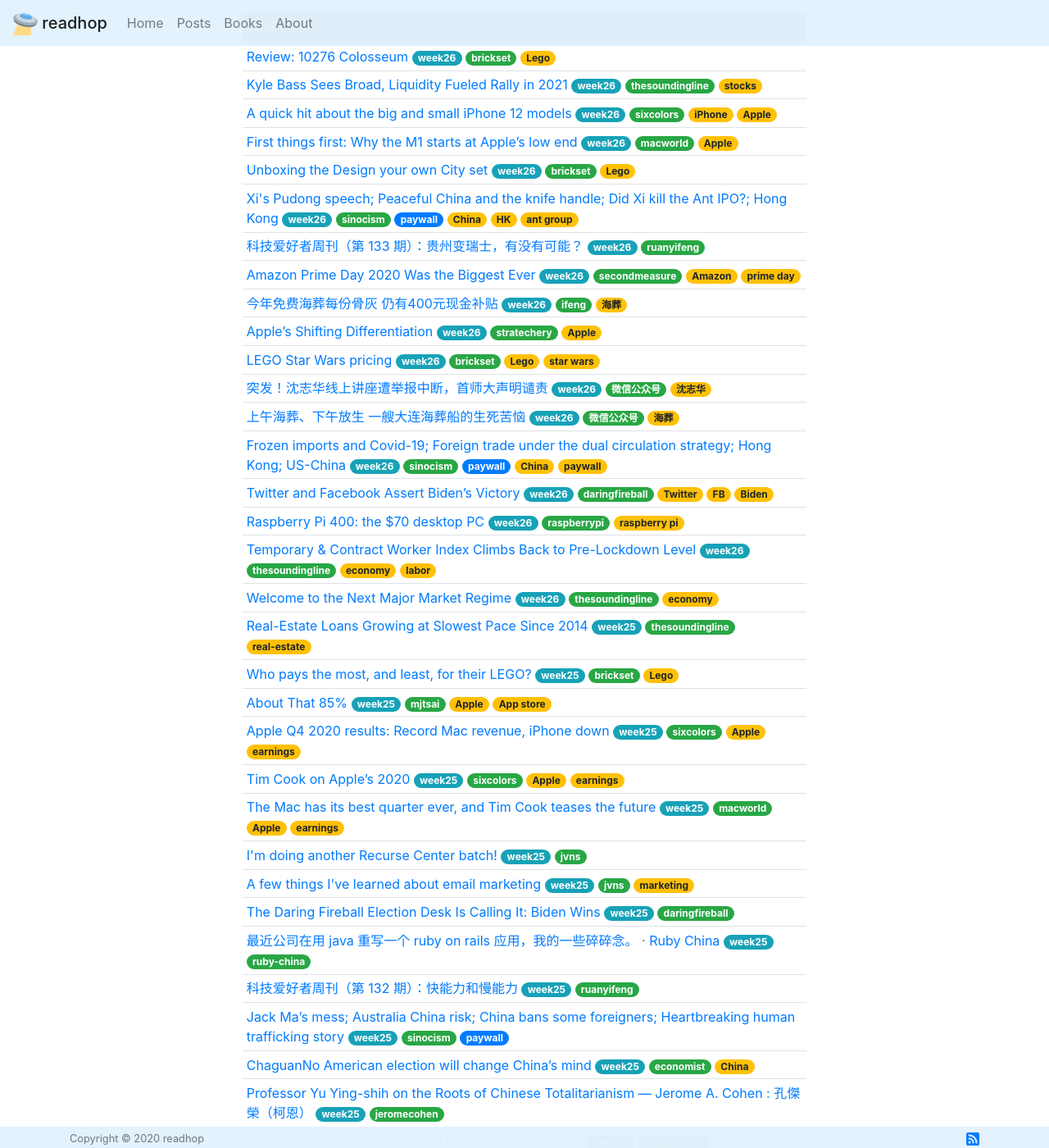
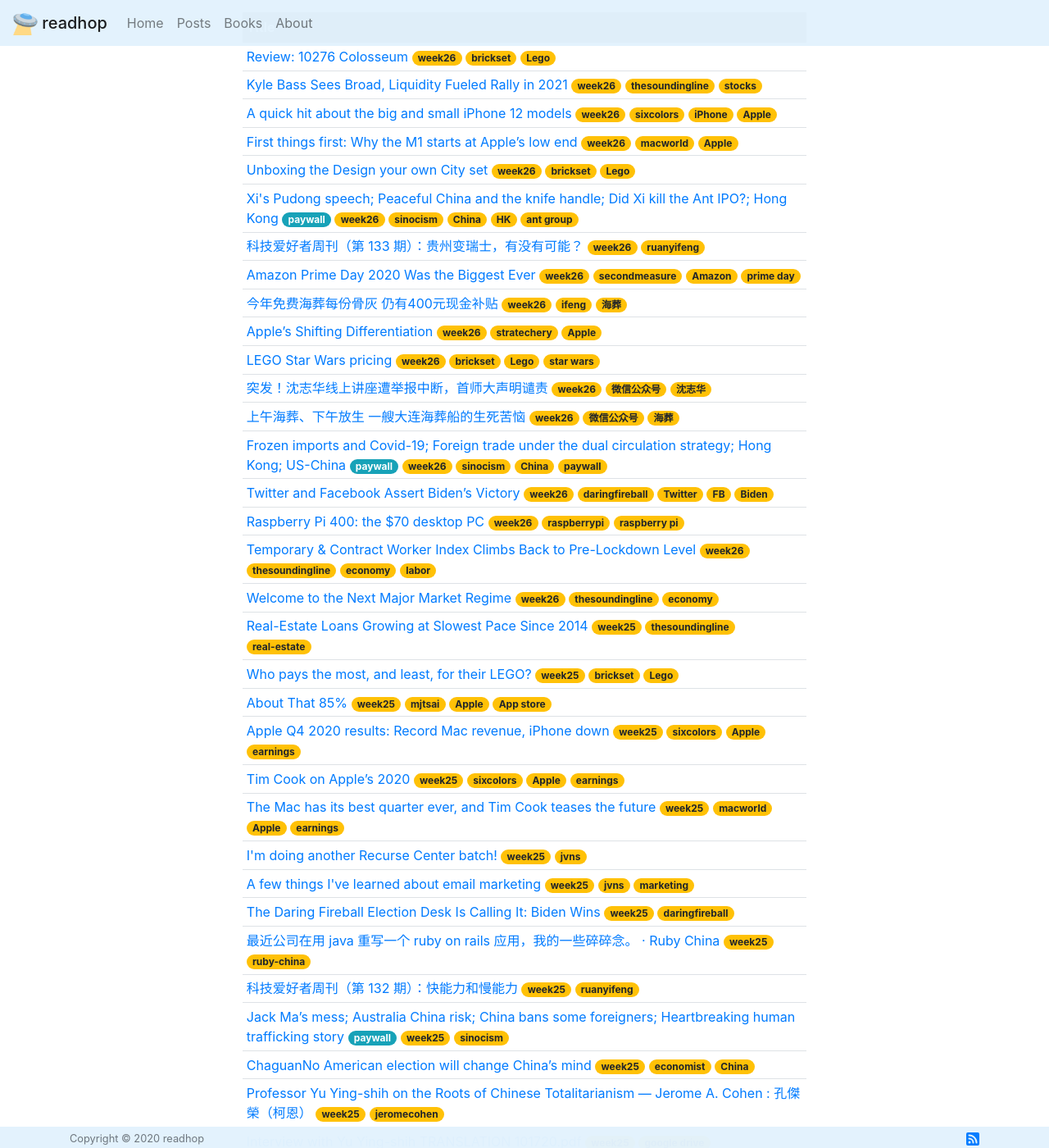
Before and after one commit to robocalpico/robocalpico.github.io, a Jekyll site: the page built from index.md, in a window 1280 px wide and 1400 px high, scrolled down 241 px. Shown: the whole window at 82% size. Built offline with Jekyll 4.4.1, drawn with Linux system fonts in a browser that asks for light colours; comment, search, counter and statistics services are not loaded; some of the changed lines change nothing that is shown.

Commit message:
label update

```diff
--- a/index.md
+++ b/index.md
@@ -20,214 +20,214 @@
   <tbody>
     <tr><td>
       <a href="https://brickset.com/article/54267" target="_blank" rel="noopener noreferrer">Review: 10276 Colosseum</a>
-      <span class="badge badge-pill badge-info text-wrap text-left">week26</span>
-      <span class="badge badge-pill badge-success text-wrap text-left">brickset</span>
+      <span class="badge badge-pill badge-warning text-wrap text-left">week26</span>
+      <span class="badge badge-pill badge-warning text-wrap text-left">brickset</span>
       <span class="badge badge-pill badge-warning text-wrap text-left">Lego</span>
     </td></tr>
     <tr><td>
       <a href="https://thesoundingline.com/kyle-bass-sees-board-liquidity-fueled-rally-in-2021/" target="_blank" rel="noopener noreferrer">Kyle Bass Sees Broad, Liquidity Fueled Rally in 2021</a>
-      <span class="badge badge-pill badge-info text-wrap text-left">week26</span>
-      <span class="badge badge-pill badge-success text-wrap text-left">thesoundingline</span>
+      <span class="badge badge-pill badge-warning text-wrap text-left">week26</span>
+      <span class="badge badge-pill badge-warning text-wrap text-left">thesoundingline</span>
       <span class="badge badge-pill badge-warning text-wrap text-left">stocks</span>
     </td></tr>
     <tr><td>
       <a href="https://sixcolors.com/post/2020/11/a-quick-hit-about-the-big-and-small-iphone-12-models/" target="_blank" rel="noopener noreferrer">A quick hit about the big and small iPhone 12 models</a>
-      <span class="badge badge-pill badge-info text-wrap text-left">week26</span>
-      <span class="badge badge-pill badge-success text-wrap text-left">sixcolors</span>
+      <span class="badge badge-pill badge-warning text-wrap text-left">week26</span>
+      <span class="badge badge-pill badge-warning text-wrap text-left">sixcolors</span>
       <span class="badge badge-pill badge-warning text-wrap text-left">iPhone</span>
       <span class="badge badge-pill badge-warning text-wrap text-left"> Apple</span>
     </td></tr>
     <tr><td>
       <a href="https://www.macworld.com/article/3591237/why-the-m1-starts-at-apples-low-end.html" target="_blank" rel="noopener noreferrer">First things first: Why the M1 starts at Apple’s low end</a>
-      <span class="badge badge-pill badge-info text-wrap text-left">week26</span>
-      <span class="badge badge-pill badge-success text-wrap text-left">macworld</span>
+      <span class="badge badge-pill badge-warning text-wrap text-left">week26</span>
+      <span class="badge badge-pill badge-warning text-wrap text-left">macworld</span>
       <span class="badge badge-pill badge-warning text-wrap text-left">Apple</span>
     </td></tr>
     <tr><td>
       <a href="https://brickset.com/article/54688" target="_blank" rel="noopener noreferrer">Unboxing the Design your own City set</a>
-      <span class="badge badge-pill badge-info text-wrap text-left">week26</span>
-      <span class="badge badge-pill badge-success text-wrap text-left">brickset</span>
+      <span class="badge badge-pill badge-warning text-wrap text-left">week26</span>
+      <span class="badge badge-pill badge-warning text-wrap text-left">brickset</span>
       <span class="badge badge-pill badge-warning text-wrap text-left">Lego</span>
     </td></tr>
     <tr><td>
       <a href="https://sinocism.com/p/xis-pudong-speech-peaceful-china" target="_blank" rel="noopener noreferrer">Xi's Pudong speech; Peaceful China and the knife handle; Did Xi kill the Ant IPO?; Hong Kong</a>
-      <span class="badge badge-pill badge-info text-wrap text-left">week26</span>
-      <span class="badge badge-pill badge-success text-wrap text-left">sinocism</span>
-      <span class="badge badge-pill badge-primary text-wrap text-left">paywall</span>
+      <span class="badge badge-pill badge-info text-wrap text-left">paywall</span>
+      <span class="badge badge-pill badge-warning text-wrap text-left">week26</span>
+      <span class="badge badge-pill badge-warning text-wrap text-left">sinocism</span>
       <span class="badge badge-pill badge-warning text-wrap text-left">China</span>
       <span class="badge badge-pill badge-warning text-wrap text-left"> HK</span>
       <span class="badge badge-pill badge-warning text-wrap text-left"> ant group</span>
     </td></tr>
     <tr><td>
       <a href="http://www.ruanyifeng.com/blog/2020/11/weekly-issue-133.html" target="_blank" rel="noopener noreferrer">科技爱好者周刊（第 133 期）：贵州变瑞士，有没有可能？</a>
-      <span class="badge badge-pill badge-info text-wrap text-left">week26</span>
-      <span class="badge badge-pill badge-success text-wrap text-left">ruanyifeng</span>
+      <span class="badge badge-pill badge-warning text-wrap text-left">week26</span>
+      <span class="badge badge-pill badge-warning text-wrap text-left">ruanyifeng</span>
     </td></tr>
     <tr><td>
       <a href="https://secondmeasure.com/datapoints/amazon-prime-day-2020-was-the-biggest-ever/" target="_blank" rel="noopener noreferrer">Amazon Prime Day 2020 Was the Biggest Ever</a>
-      <span class="badge badge-pill badge-info text-wrap text-left">week26</span>
-      <span class="badge badge-pill badge-success text-wrap text-left">secondmeasure</span>
+      <span class="badge badge-pill badge-warning text-wrap text-left">week26</span>
+      <span class="badge badge-pill badge-warning text-wrap text-left">secondmeasure</span>
       <span class="badge badge-pill badge-warning text-wrap text-left">Amazon</span>
       <span class="badge badge-pill badge-warning text-wrap text-left"> prime day</span>
     </td></tr>
     <tr><td>
       <a href="https://ishare.ifeng.com/c/s/7svQa8upRnm" target="_blank" rel="noopener noreferrer">今年免费海葬每份骨灰 仍有400元现金补贴</a>
-      <span class="badge badge-pill badge-info text-wrap text-left">week26</span>
-      <span class="badge badge-pill badge-success text-wrap text-left">ifeng</span>
+      <span class="badge badge-pill badge-warning text-wrap text-left">week26</span>
+      <span class="badge badge-pill badge-warning text-wrap text-left">ifeng</span>
       <span class="badge badge-pill badge-warning text-wrap text-left">海葬</span>
     </td></tr>
     <tr><td>
       <a href="https://stratechery.com/2020/apples-shifting-differentiation/" target="_blank" rel="noopener noreferrer">Apple’s Shifting Differentiation</a>
-      <span class="badge badge-pill badge-info text-wrap text-left">week26</span>
-      <span class="badge badge-pill badge-success text-wrap text-left">stratechery</span>
+      <span class="badge badge-pill badge-warning text-wrap text-left">week26</span>
+      <span class="badge badge-pill badge-warning text-wrap text-left">stratechery</span>
       <span class="badge badge-pill badge-warning text-wrap text-left">Apple</span>
     </td></tr>
     <tr><td>
       <a href="https://brickset.com/article/54374" target="_blank" rel="noopener noreferrer">LEGO Star Wars pricing</a>
-      <span class="badge badge-pill badge-info text-wrap text-left">week26</span>
-      <span class="badge badge-pill badge-success text-wrap text-left">brickset</span>
+      <span class="badge badge-pill badge-warning text-wrap text-left">week26</span>
+      <span class="badge badge-pill badge-warning text-wrap text-left">brickset</span>
       <span class="badge badge-pill badge-warning text-wrap text-left">Lego</span>
       <span class="badge badge-pill badge-warning text-wrap text-left"> star wars</span>
     </td></tr>
     <tr><td>
       <a href="https://mp.weixin.qq.com/s?__biz=MzUzNTUzMjcyNQ==&mid=2247511382&idx=2&sn=0cac53a2f9daf82557031e94c7c34bef&chksm=fa86e88ccdf1619ae4b672ed4f4ab3761bf2ed760ad87147d4acf12d031d58671e0bbd49ed04#rd" target="_blank" rel="noopener noreferrer">突发！沈志华线上讲座遭举报中断，首师大声明谴责</a>
-      <span class="badge badge-pill badge-info text-wrap text-left">week26</span>
-      <span class="badge badge-pill badge-success text-wrap text-left">微信公众号</span>
+      <span class="badge badge-pill badge-warning text-wrap text-left">week26</span>
+      <span class="badge badge-pill badge-warning text-wrap text-left">微信公众号</span>
       <span class="badge badge-pill badge-warning text-wrap text-left">沈志华</span>
     </td></tr>
     <tr><td>
       <a href="https://xw.qq.com/cmsid/20201109A06G8R00" target="_blank" rel="noopener noreferrer">上午海葬、下午放生 一艘大连海葬船的生死苦恼</a>
-      <span class="badge badge-pill badge-info text-wrap text-left">week26</span>
-      <span class="badge badge-pill badge-success text-wrap text-left">微信公众号</span>
+      <span class="badge badge-pill badge-warning text-wrap text-left">week26</span>
+      <span class="badge badge-pill badge-warning text-wrap text-left">微信公众号</span>
       <span class="badge badge-pill badge-warning text-wrap text-left">海葬</span>
     </td></tr>
     <tr><td>
       <a href="https://sinocism.com/p/frozen-imports-and-covid-19-foreign" target="_blank" rel="noopener noreferrer">Frozen imports and Covid-19; Foreign trade under the dual circulation strategy; Hong Kong; US-China</a>
-      <span class="badge badge-pill badge-info text-wrap text-left">week26</span>
-      <span class="badge badge-pill badge-success text-wrap text-left">sinocism</span>
-      <span class="badge badge-pill badge-primary text-wrap text-left">paywall</span>
+      <span class="badge badge-pill badge-info text-wrap text-left">paywall</span>
+      <span class="badge badge-pill badge-warning text-wrap text-left">week26</span>
+      <span class="badge badge-pill badge-warning text-wrap text-left">sinocism</span>
       <span class="badge badge-pill badge-warning text-wrap text-left">China</span>
       <span class="badge badge-pill badge-warning text-wrap text-left"> paywall</span>
     </td></tr>
     <tr><td>
       <a href="https://daringfireball.net/linked/2020/11/07/twitter-facebook-biden-win" target="_blank" rel="noopener noreferrer">Twitter and Facebook Assert Biden’s Victory</a>
-      <span class="badge badge-pill badge-info text-wrap text-left">week26</span>
-      <span class="badge badge-pill badge-success text-wrap text-left">daringfireball</span>
+      <span class="badge badge-pill badge-warning text-wrap text-left">week26</span>
+      <span class="badge badge-pill badge-warning text-wrap text-left">daringfireball</span>
       <span class="badge badge-pill badge-warning text-wrap text-left">Twitter</span>
       <span class="badge badge-pill badge-warning text-wrap text-left"> FB</span>
       <span class="badge badge-pill badge-warning text-wrap text-left"> Biden</span>
     </td></tr>
     <tr><td>
       <a href="https://www.raspberrypi.org/blog/raspberry-pi-400-the-70-desktop-pc/" target="_blank" rel="noopener noreferrer">Raspberry Pi 400: the $70 desktop PC</a>
-      <span class="badge badge-pill badge-info text-wrap text-left">week26</span>
-      <span class="badge badge-pill badge-success text-wrap text-left">raspberrypi</span>
+      <span class="badge badge-pill badge-warning text-wrap text-left">week26</span>
+      <span class="badge badge-pill badge-warning text-wrap text-left">raspberrypi</span>
       <span class="badge badge-pill badge-warning text-wrap text-left">raspberry pi</span>
     </td></tr>
     <tr><td>
       <a href="https://thesoundingline.com/temporary-contract-worker-index-climbs-back-to-pre-lockdown-level/" target="_blank" rel="noopener noreferrer">Temporary & Contract Worker Index Climbs Back to Pre-Lockdown Level</a>
-      <span class="badge badge-pill badge-info text-wrap text-left">week26</span>
-      <span class="badge badge-pill badge-success text-wrap text-left">thesoundingline</span>
+      <span class="badge badge-pill badge-warning text-wrap text-left">week26</span>
+      <span class="badge badge-pill badge-warning text-wrap text-left">thesoundingline</span>
       <span class="badge badge-pill badge-warning text-wrap text-left">economy</span>
       <span class="badge badge-pill badge-warning text-wrap text-left"> labor</span>
     </td></tr>
     <tr><td>
       <a href="https://thesoundingline.com/welcome-to-the-next-major-market-regime/" target="_blank" rel="noopener noreferrer">Welcome to the Next Major Market Regime</a>
-      <span class="badge badge-pill badge-info text-wrap text-left">week26</span>
-      <span class="badge badge-pill badge-success text-wrap text-left">thesoundingline</span>
+      <span class="badge badge-pill badge-warning text-wrap text-left">week26</span>
+      <span class="badge badge-pill badge-warning text-wrap text-left">thesoundingline</span>
       <span class="badge badge-pill badge-warning text-wrap text-left">economy</span>
     </td></tr>
     <tr><td>
       <a href="https://thesoundingline.com/real-estate-loans-growing-at-lowest-level-since-2014/" target="_blank" rel="noopener noreferrer">Real-Estate Loans Growing at Slowest Pace Since 2014</a>
-      <span class="badge badge-pill badge-info text-wrap text-left">week25</span>
-      <span class="badge badge-pill badge-success text-wrap text-left">thesoundingline</span>
+      <span class="badge badge-pill badge-warning text-wrap text-left">week25</span>
+      <span class="badge badge-pill badge-warning text-wrap text-left">thesoundingline</span>
       <span class="badge badge-pill badge-warning text-wrap text-left">real-estate</span>
     </td></tr>
     <tr><td>
       <a href="https://brickset.com/article/54588" target="_blank" rel="noopener noreferrer">Who pays the most, and least, for their LEGO?</a>
-      <span class="badge badge-pill badge-info text-wrap text-left">week25</span>
-      <span class="badge badge-pill badge-success text-wrap text-left">brickset</span>
+      <span class="badge badge-pill badge-warning text-wrap text-left">week25</span>
+      <span class="badge badge-pill badge-warning text-wrap text-left">brickset</span>
       <span class="badge badge-pill badge-warning text-wrap text-left">Lego</span>
     </td></tr>
     <tr><td>
       <a href="https://mjtsai.com/blog/2020/10/29/about-that-85/" target="_blank" rel="noopener noreferrer">About That 85%</a>
-      <span class="badge badge-pill badge-info text-wrap text-left">week25</span>
-      <span class="badge badge-pill badge-success text-wrap text-left">mjtsai</span>
+      <span class="badge badge-pill badge-warning text-wrap text-left">week25</span>
+      <span class="badge badge-pill badge-warning text-wrap text-left">mjtsai</span>
       <span class="badge badge-pill badge-warning text-wrap text-left">Apple</span>
       <span class="badge badge-pill badge-warning text-wrap text-left"> App store</span>
     </td></tr>
     <tr><td>
       <a href="https://sixcolors.com/post/2020/10/apple-q4-2020-results-record-mac-revenue-iphone-down/" target="_blank" rel="noopener noreferrer">Apple Q4 2020 results: Record Mac revenue, iPhone down</a>
-      <span class="badge badge-pill badge-info text-wrap text-left">week25</span>
-      <span class="badge badge-pill badge-success text-wrap text-left">sixcolors</span>
+      <span class="badge badge-pill badge-warning text-wrap text-left">week25</span>
+      <span class="badge badge-pill badge-warning text-wrap text-left">sixcolors</span>
       <span class="badge badge-pill badge-warning text-wrap text-left">Apple</span>
       <span class="badge badge-pill badge-warning text-wrap text-left"> earnings</span>
     </td></tr>
     <tr><td>
       <a href="https://sixcolors.com/post/2020/10/tim-cook-on-apples-2020/" target="_blank" rel="noopener noreferrer">Tim Cook on Apple’s 2020</a>
-      <span class="badge badge-pill badge-info text-wrap text-left">week25</span>
-      <span class="badge badge-pill badge-success text-wrap text-left">sixcolors</span>
+      <span class="badge badge-pill badge-warning text-wrap text-left">week25</span>
+      <span class="badge badge-pill badge-warning text-wrap text-left">sixcolors</span>
       <span class="badge badge-pill badge-warning text-wrap text-left">Apple</span>
       <span class="badge badge-pill badge-warning text-wrap text-left"> earnings</span>
     </td></tr>
     <tr><td>
       <a href="https://www.macworld.com/article/3586160/the-mac-has-its-best-quarter-ever-and-tim-cook-teases-the-future.html" target="_blank" rel="noopener noreferrer">The Mac has its best quarter ever, and Tim Cook teases the future</a>
-      <span class="badge badge-pill badge-info text-wrap text-left">week25</span>
-      <span class="badge badge-pill badge-success text-wrap text-left">macworld</span>
+      <span class="badge badge-pill badge-warning text-wrap text-left">week25</span>
+      <span class="badge badge-pill badge-warning text-wrap text-left">macworld</span>
       <span class="badge badge-pill badge-warning text-wrap text-left">Apple</span>
       <span class="badge badge-pill badge-warning text-wrap text-left"> earnings</span>
     </td></tr>
     <tr><td>
       <a href="https://jvns.ca/blog/2020/11/05/i-m-doing-another-recurse-center-batch-/" target="_blank" rel="noopener noreferrer">I'm doing another Recurse Center batch!</a>
-      <span class="badge badge-pill badge-info text-wrap text-left">week25</span>
-      <span class="badge badge-pill badge-success text-wrap text-left">jvns</span>
+      <span class="badge badge-pill badge-warning text-wrap text-left">week25</span>
+      <span class="badge badge-pill badge-warning text-wrap text-left">jvns</span>
     </td></tr>
     <tr><td>
       <a href="https://jvns.ca/blog/2020/10/28/a-few-things-i-ve-learned-about-email-marketing/" target="_blank" rel="noopener noreferrer">A few things I've learned about email marketing</a>
-      <span class="badge badge-pill badge-info text-wrap text-left">week25</span>
-      <span class="badge badge-pill badge-success text-wrap text-left">jvns</span>
+      <span class="badge badge-pill badge-warning text-wrap text-left">week25</span>
+      <span class="badge badge-pill badge-warning text-wrap text-left">jvns</span>
       <span class="badge badge-pill badge-warning text-wrap text-left">marketing</span>
     </td></tr>
     <tr><td>
       <a href="https://daringfireball.net/linked/2020/11/04/df-election-desk-biden-wins" target="_blank" rel="noopener noreferrer">The Daring Fireball Election Desk Is Calling It: Biden Wins</a>
-      <span class="badge badge-pill badge-info text-wrap text-left">week25</span>
-      <span class="badge badge-pill badge-success text-wrap text-left">daringfireball</span>
+      <span class="badge badge-pill badge-warning text-wrap text-left">week25</span>
+      <span class="badge badge-pill badge-warning text-wrap text-left">daringfireball</span>
     </td></tr>
     <tr><td>
       <a href="https://ruby-china.org/topics/40526" target="_blank" rel="noopener noreferrer">最近公司在用 java 重写一个 ruby on rails 应用，我的一些碎碎念。 · Ruby China</a>
-      <span class="badge badge-pill badge-info text-wrap text-left">week25</span>
-      <span class="badge badge-pill badge-success text-wrap text-left">ruby-china</span>
+      <span class="badge badge-pill badge-warning text-wrap text-left">week25</span>
+      <span class="badge badge-pill badge-warning text-wrap text-left">ruby-china</span>
     </td></tr>
     <tr><td>
       <a href="http://www.ruanyifeng.com/blog/2020/11/weekly-issue-132.html" target="_blank" rel="noopener noreferrer">科技爱好者周刊（第 132 期）：快能力和慢能力</a>
-      <span class="badge badge-pill badge-info text-wrap text-left">week25</span>
-      <span class="badge badge-pill badge-success text-wrap text-left">ruanyifeng</span>
+      <span class="badge badge-pill badge-warning text-wrap text-left">week25</span>
+      <span class="badge badge-pill badge-warning text-wrap text-left">ruanyifeng</span>
     </td></tr>
     <tr><td>
       <a href="https://sinocism.com/p/jack-mas-mess-australia-china-risk" target="_blank" rel="noopener noreferrer">Jack Ma’s mess; Australia China risk; China bans some foreigners; Heartbreaking human trafficking story</a>
-      <span class="badge badge-pill badge-info text-wrap text-left">week25</span>
-      <span class="badge badge-pill badge-success text-wrap text-left">sinocism</span>
-      <span class="badge badge-pill badge-primary text-wrap text-left">paywall</span>
+      <span class="badge badge-pill badge-info text-wrap text-left">paywall</span>
+      <span class="badge badge-pill badge-warning text-wrap text-left">week25</span>
+      <span class="badge badge-pill badge-warning text-wrap text-left">sinocism</span>
     </td></tr>
     <tr><td>
       <a href="https://www.economist.com/china/2020/11/07/no-american-election-will-change-chinas-mind" target="_blank" rel="noopener noreferrer">ChaguanNo American election will change China’s mind</a>
-      <span class="badge badge-pill badge-info text-wrap text-left">week25</span>
-      <span class="badge badge-pill badge-success text-wrap text-left">economist</span>
+      <span class="badge badge-pill badge-warning text-wrap text-left">week25</span>
+      <span class="badge badge-pill badge-warning text-wrap text-left">economist</span>
       <span class="badge badge-pill badge-warning text-wrap text-left">China</span>
     </td></tr>
     <tr><td>
       <a href="http://www.jeromecohen.net/jerrys-blog/2020/10/24/professor-yu-ying-shih-on-the-roots-of-chinese-totalitarianism" target="_blank" rel="noopener noreferrer">Professor Yu Ying-shih on the Roots of Chinese Totalitarianism — Jerome A. Cohen : 孔傑榮（柯恩）</a>
-      <span class="badge badge-pill badge-info text-wrap text-left">week25</span>
-      <span class="badge badge-pill badge-success text-wrap text-left">jeromecohen</span>
+      <span class="badge badge-pill badge-warning text-wrap text-left">week25</span>
+      <span class="badge badge-pill badge-warning text-wrap text-left">jeromecohen</span>
     </td></tr>
     <tr><td>
       <a href="https://drive.google.com/file/d/15UgW_94irZazs3gjFEhDMi6Z13sP7WB-/view" target="_blank" rel="noopener noreferrer">Interview with Yu Ying-shih TRANSLATION 101720.pdf</a>
-      <span class="badge badge-pill badge-info text-wrap text-left">week25</span>
-      <span class="badge badge-pill badge-success text-wrap text-left">google drive</span>
+      <span class="badge badge-pill badge-warning text-wrap text-left">week25</span>
+      <span class="badge badge-pill badge-warning text-wrap text-left">google drive</span>
     </td></tr>
     <tr><td>
       <a href="https://hk.appledaily.com/china/20190504/V2MVW4JMBNJQXSSUJP6ZP5UZSA/" target="_blank" rel="noopener noreferrer">【六四30●專訪余英時】斥港人平反六四荒唐 冀「皇帝開恩」永無民主</a>
-      <span class="badge badge-pill badge-info text-wrap text-left">week25</span>
-      <span class="badge badge-pill badge-success text-wrap text-left">appledaily</span>
+      <span class="badge badge-pill badge-warning text-wrap text-left">week25</span>
+      <span class="badge badge-pill badge-warning text-wrap text-left">appledaily</span>
     </td></tr>
   </tbody>
 </table>
```
